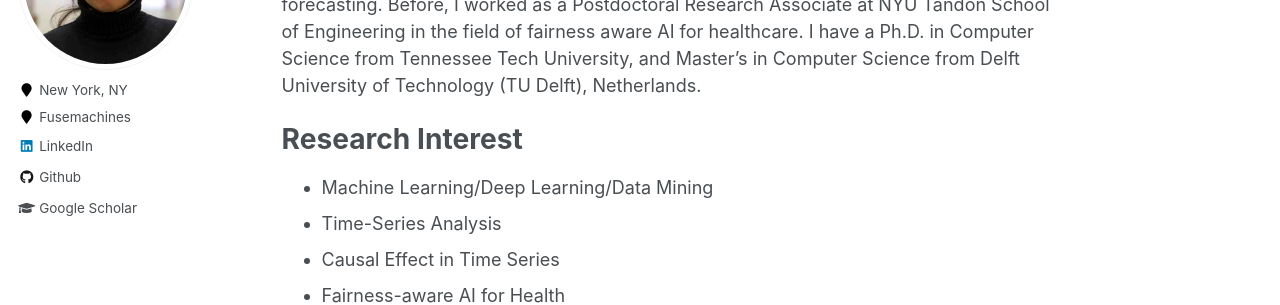
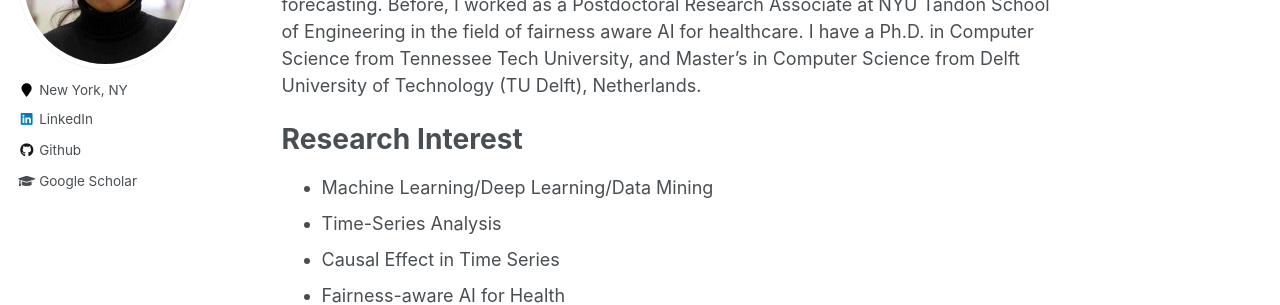
Before and after one commit to rsingh43/rsingh43.github.io, a Jekyll site: the page built from _pages/about.md, in a window 1280 px wide. Shown: the part 223-528 px from the top of the page. Built offline with Jekyll 4.4.1, drawn with Linux system fonts in a browser that asks for light colours.

Commit message:
Update _config.yml

```diff
--- a/_config.yml
+++ b/_config.yml
@@ -84,7 +84,7 @@ author:
   avatar           : "profile.jpg"
   bio              : #"Postdoctoral Research Associate, working on Temporal Pattern Mining and Fair Machine Learning Model for Healthcare"
   location         : "New York, NY"
-  employer         : "Fusemachines"
+  employer         : #"Fusemachines"
   pubmed           :
   googlescholar    : "https://scholar.google.com/citations?user=ImCvGYcAAAAJ&hl=en"
   email            :
```
